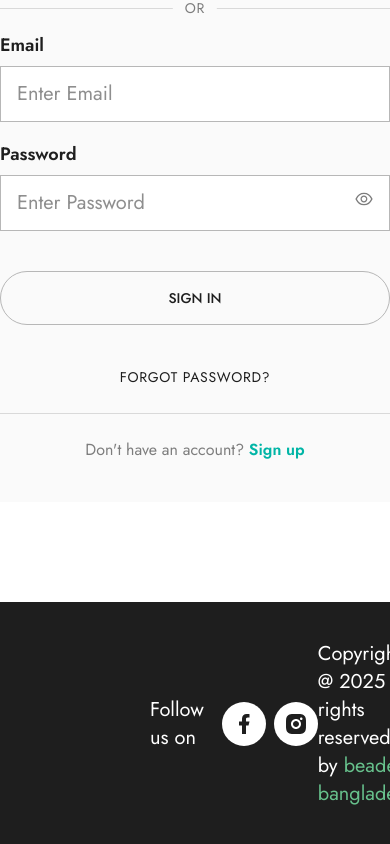
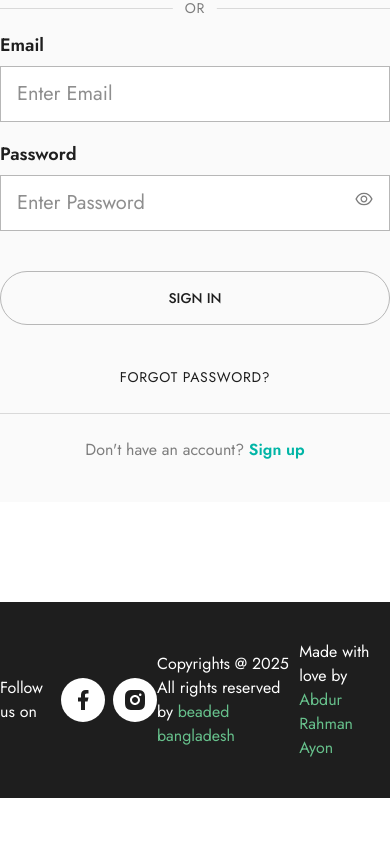
Before and after one commit to ayondev7/E-commerce-beaded, a Next.js app in the folder frontend/: page /sign-in in a window 390 px wide. Shown: the part 375-1219 px from the top of the page. After the commit the page ends 1173 px from the top, so only its background shows below. Built offline with nearby package versions, Linux system fonts and the light colour scheme; no server answers.

Commit message:
refactor: enhance responsive design for Footer, TestimonialCard, CategoryCard, Hero, and Testimonial components

```diff
--- a/frontend/src/components/generalComponents/Footer.tsx
+++ b/frontend/src/components/generalComponents/Footer.tsx
@@ -4,9 +4,9 @@ import { RiFacebookFill, RiInstagramFill } from "react-icons/ri";
 
 const Footer = () => {
   return (
-    <div className="bg-[#1E1E1E] px-[150px] py-[38px] flex justify-between items-center">
+    <div className="bg-[#1E1E1E] xl:px-10 2xl:px-[60px] 3xl:px-[150px] py-[38px] flex justify-between items-center">
       <div className="flex justify-center items-center">
-        <span className="text-white text-xl mr-[18px]">Follow us on</span>
+        <span className="text-white 2xl:text-xl mr-[18px]">Follow us on</span>
         <Link className="p-2.5 bg-white rounded-full mr-2" href="/">
           <RiFacebookFill className="size-[24px]" />
         </Link>
@@ -14,8 +14,8 @@ const Footer = () => {
           <RiInstagramFill className="size-[24px]" />
         </Link>
       </div>
-      <div className="text-xl text-white">Copyrights @ 2025 All rights reserved by <span className="text-[#67C18C]">beaded bangladesh</span></div>
-       <div className="text-xl text-white">Made with love by <span className="text-[#67C18C]">Abdur Rahman Ayon</span></div>
+      <div className="2xl:text-xl text-white">Copyrights @ 2025 All rights reserved by <span className="text-[#67C18C]">beaded bangladesh</span></div>
+       <div className="2xl:text-xl text-white">Made with love by <span className="text-[#67C18C]">Abdur Rahman Ayon</span></div>
     </div>
   );
 };
--- a/frontend/src/components/home/TestimonialCard.tsx
+++ b/frontend/src/components/home/TestimonialCard.tsx
@@ -26,7 +26,7 @@ const TestimonialCard: React.FC<TestimonialCardProps> = ({
   return (
     <div
       style={{ zIndex, backgroundColor: bgColor, transitionDuration: `${duration}ms` }}
-      className={`absolute inset-0 grid grid-cols-[60%_38%] gap-x-[2%] py-10 px-[150px] transform ease-out ${translateClass}`}
+      className={`absolute inset-0 grid grid-cols-[60%_38%] gap-x-[2%] py-10 xl:px-10 2xl:px-[60px] 3xl:px-[150px] transform ease-out ${translateClass}`}
     >
       <div className="pt-10">
         <Image
@@ -36,7 +36,7 @@ const TestimonialCard: React.FC<TestimonialCardProps> = ({
           height={100}
           className="size-[60px] object-cover"
         />
-        <p className="text-2xl font-medium leading-[37px] text-white max-w-[90%] mb-6 mt-2.5">
+        <p className="3xl:text-2xl 2xl:text-xl xl:text-lg font-medium leading-[37px] text-white max-w-[90%] mb-6 mt-2.5">
           {text}
         </p>
         <h1 className="text-xl text-white flex items-center gap-x-[14px]">
@@ -50,7 +50,7 @@ const TestimonialCard: React.FC<TestimonialCardProps> = ({
         height={1080}
         loading={inView ? "eager" : "lazy"}
         priority={inView}
-        className="w-full h-[588px] object-cover"
+        className="w-full xl:h-[450px] 2xl:h-[500px] 3xl:h-[588px] object-cover"
       />
     </div>
   );
--- a/frontend/src/components/product/CategoryCard.tsx
+++ b/frontend/src/components/product/CategoryCard.tsx
@@ -27,14 +27,14 @@ const CategoryCard: React.FC<CategoryCardProps> = ({ image, title }) => {
         alt={title}
         width={600}
         height={600}
-        className="xl:h-[450px] xl:w-[300px] 2xl:h-[490px] 2xl:w-[350px] 3xl:h-[535px] 3xl:w-[390px] object-cover"
+        className="xl:h-[450px] xl:w-[285px] 2xl:h-[490px] 2xl:w-[336px] 3xl:h-[535px] 3xl:w-[390px] object-cover"
       />
-      <div className="absolute xl:h-[450px] xl:w-[300px] 2xl:h-[490px] 2xl:w-[350px] 3xl:h-[535px] 3xl:w-[390px] w-full inset-0 bg-black/40">
+      <div className="absolute xl:h-[450px] xl:w-[285px] 2xl:h-[490px] 2xl:w-[336px] 3xl:h-[535px] 3xl:w-[390px] w-full inset-0 bg-black/40">
         <h3 className="absolute group-hover:translate-y-[-100px] xl:bottom-[40px] 2xl:bottom-[50px] 3xl:bottom-[54px] left-1/2 transform -translate-x-1/2 text-2xl font-medium uppercase text-white transition-transform duration-400 ease-out">
           {title}
         </h3>
         <button
-          className="absolute text-nowrap cursor-pointer xl:w-[200px] 2xl:w-[245px] xl:bottom-[50px] 2xl:bottom-[60px] 3xl:bottom-[75px] left-1/2 transform -translate-x-1/2 uppercase bg-white text-lg font-medium flex justify-center items-center py-[18px] transition-transform duration-500 ease-out delay-100 translate-y-[150px] group-hover:translate-y-0"
+          className="absolute text-nowrap cursor-pointer xl:w-[220px] 2xl:w-[240px] xl:bottom-[50px] 2xl:bottom-[60px] 3xl:bottom-[75px] left-1/2 transform -translate-x-1/2 uppercase bg-white text-lg font-medium flex justify-center items-center py-[18px] transition-transform duration-500 ease-out delay-100 translate-y-[150px] group-hover:translate-y-0"
           onClick={handleNavigate}
         >
           Shop collection
--- a/frontend/src/sections/homeSections/Hero.tsx
+++ b/frontend/src/sections/homeSections/Hero.tsx
@@ -47,7 +47,7 @@ const Hero = () => {
       </div>
 
       <div className="text-white absolute top-1/2 left-1/2 -translate-x-1/2 -translate-y-1/2 flex flex-col items-center text-center px-4">
-        <h1 className="uppercase text-[64px] font-medium text-xl">
+        <h1 className="uppercase text-nowrap text-[64px] font-medium text-xl">
           Arts & Crafts Store
         </h1>
         <h2 className="mt-4 mb-[64px] max-w-[1000px]">
@@ -63,7 +63,7 @@ const Hero = () => {
         </button>
       </div>
 
-      <div className="absolute top-1/2 left-1/2 -translate-x-1/2 -translate-y-1/2 flex justify-between w-[calc(100vw-326px)]">
+      <div className="absolute top-1/2 left-1/2 -translate-x-1/2 -translate-y-1/2 flex justify-between 3xl:w-[calc(100vw-600px)] 2xl:w-[calc(100vw-350px)] xl:w-[calc(100vw-280px)]">
         <ReusableButton direction="left" onClick={scrollPrev} />
         <ReusableButton direction="right" onClick={scrollNext} />
       </div>
--- a/frontend/src/sections/homeSections/Testimonial.tsx
+++ b/frontend/src/sections/homeSections/Testimonial.tsx
@@ -47,7 +47,7 @@ const Testimonial = () => {
         )
       })}
 
-      <div className="absolute bottom-[120px] flex gap-x-10 left-[150px] z-70">
+      <div className="absolute xl:bottom-[140px] xl:left-[40px] 2xl:bottom-[140px] 3xl:bottom-[120px] flex gap-x-10 2xl:left-[60px] 3xl:left-[150px] z-70">
         <ReusableButton
           direction="left"
           onClick={handleLeft}
```
